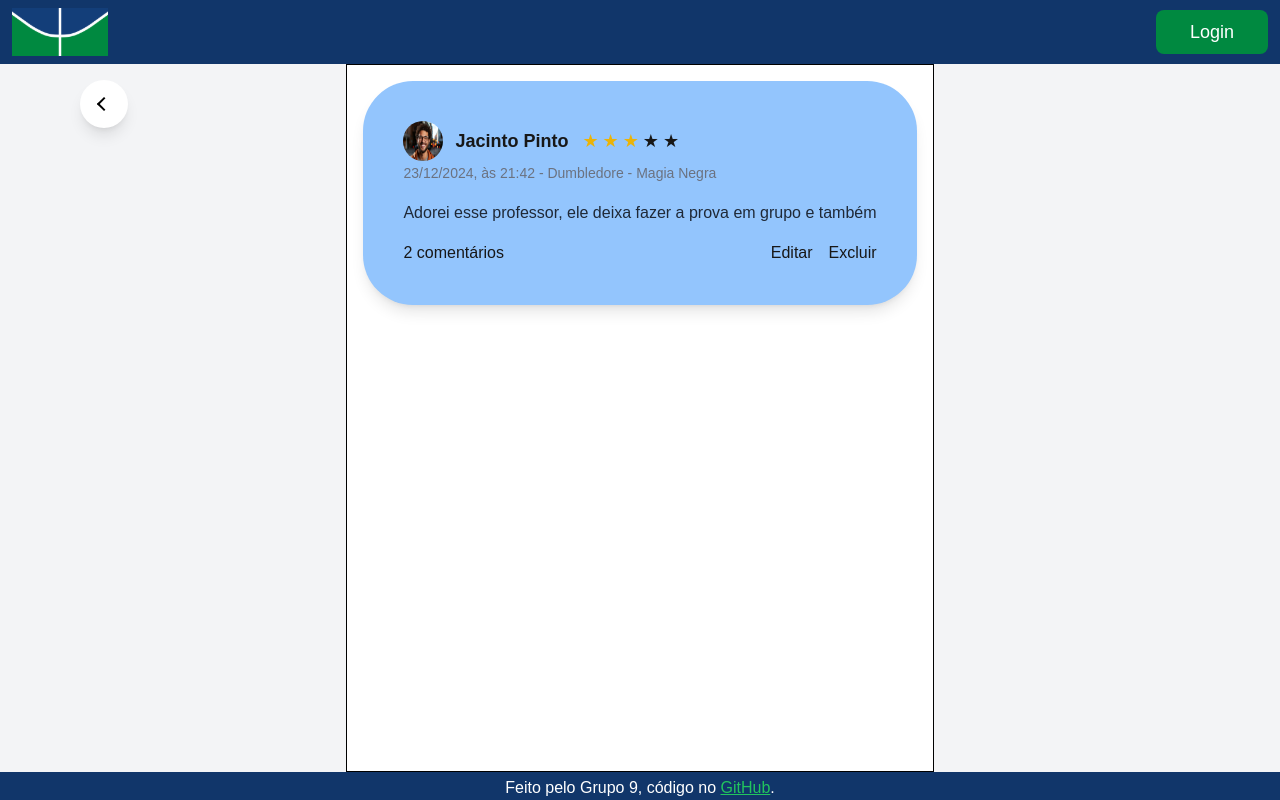
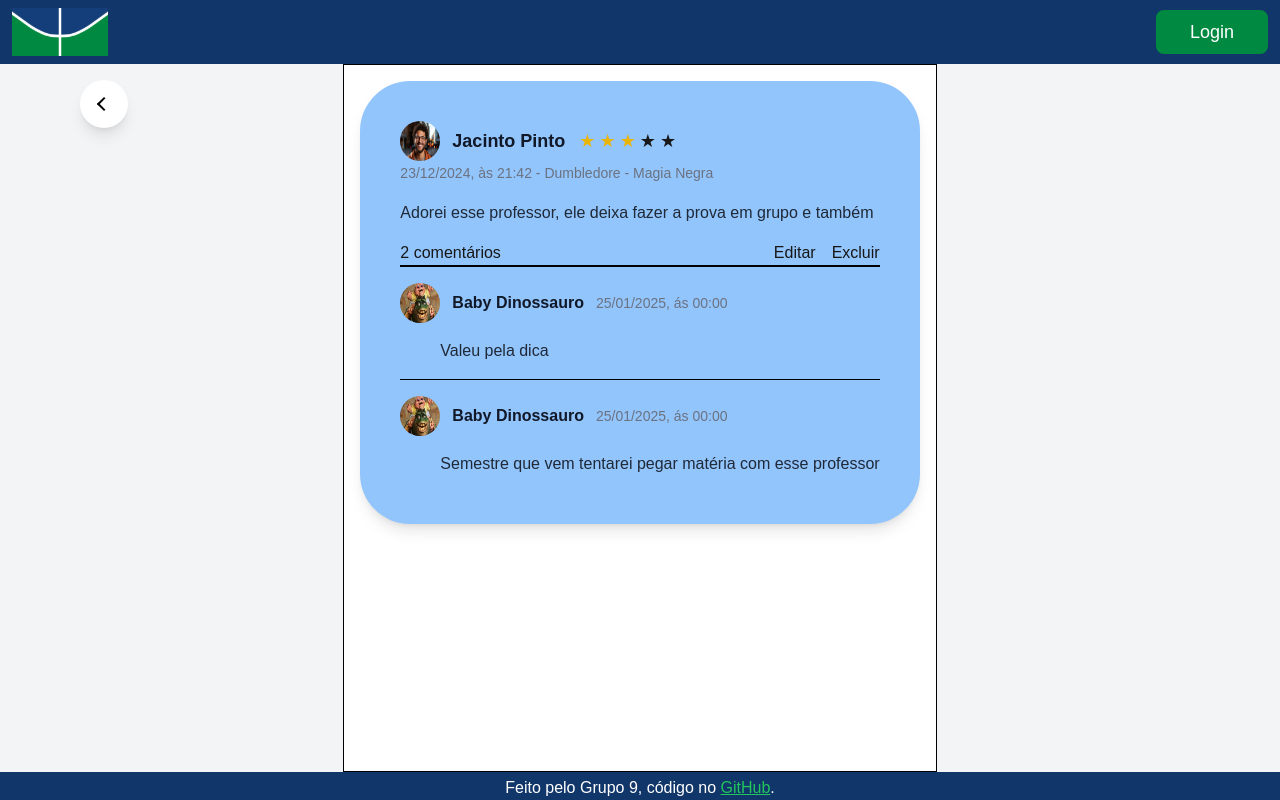
Before and after one commit to LucasMABF/PT_grupo9_front, a Next.js app: page /Post in a window 1280 px wide. Built offline with nearby package versions, Linux system fonts and the light colour scheme.

Commit message:
Colocando a avaliação dos outros usuários

```diff
--- a/src/app/Post/page.tsx
+++ b/src/app/Post/page.tsx
@@ -14,7 +14,8 @@ export default function Post() {
         {/* Comment Box */}
         <div className="bg-white border border-x-1 border-black h-full max-w-full mx-auto py-4 px-4">
           <div className="bg-blue-300 px-10 py-10 rounded-[50px] shadow-lg">
-            <div className="flex items-center">
+            <div className="border-b-2 border-black w-full">
+              <div className="flex items-center ">
                 <Image
                   width={40}
                   height={40}
@@ -23,7 +24,7 @@ export default function Post() {
                   className="post-avatar w-10 h-10 rounded-full mr-3"
                 />
                 <div>
-                <span className="user-name text-lg font-bold">
+                  <span className="user-name text-lg font-bold text-gray-900">
                     Jacinto Pinto
                   </span>
                   <span className="estrelas text-lg ml-3">
@@ -60,6 +61,58 @@ export default function Post() {
                 </div>
               </div>
             </div>
+
+            {/*Comentário dos outros usuário */}
+            <div>
+              <div className="flex my-4 items-center">
+                <Image
+                  width={40}
+                  height={40}
+                  src="/Perfil_secundario.jpg"
+                  alt="Avatar"
+                  className="post-avatar w-10 h-10 rounded-full mr-3"
+                />
+                <div>
+                  <span className="user-name font-bold text-gray-900">
+                    Baby Dinossauro
+                  </span>
+                  <span className="text-sm ml-3 text-gray-500">
+                    <span className="data ">25/01/2025</span>, ás{" "}
+                    <span className="hora ">00:00</span>
+                  </span>
+                </div>
+              </div>
+
+              <p className="post-text my-2 pl-10 text-gray-800">
+                Valeu pela dica
+              </p>
+
+              {/*Comentário de outro usuário */}
+              <div className="border-t border-black my-4"></div>
+              <div className="flex my-4 items-center">
+                <Image
+                  width={40}
+                  height={40}
+                  src="/Perfil_secundario.jpg"
+                  alt="Avatar"
+                  className="post-avatar w-10 h-10 rounded-full mr-3"
+                />
+                <div>
+                  <span className="user-name font-bold text-gray-900">
+                    Baby Dinossauro
+                  </span>
+                  <span className="text-sm ml-3 text-gray-500">
+                    <span className="data ">25/01/2025</span>, ás{" "}
+                    <span className="hora ">00:00</span>
+                  </span>
+                </div>
+              </div>
+
+              <p className="post-text my-2 pl-10 text-gray-800">
+                Semestre que vem tentarei pegar matéria com esse professor
+              </p>
+            </div>
+          </div>
         </div>
       </main>
     </>
```
Lines whose indentation alone changed are shown as unchanged.
